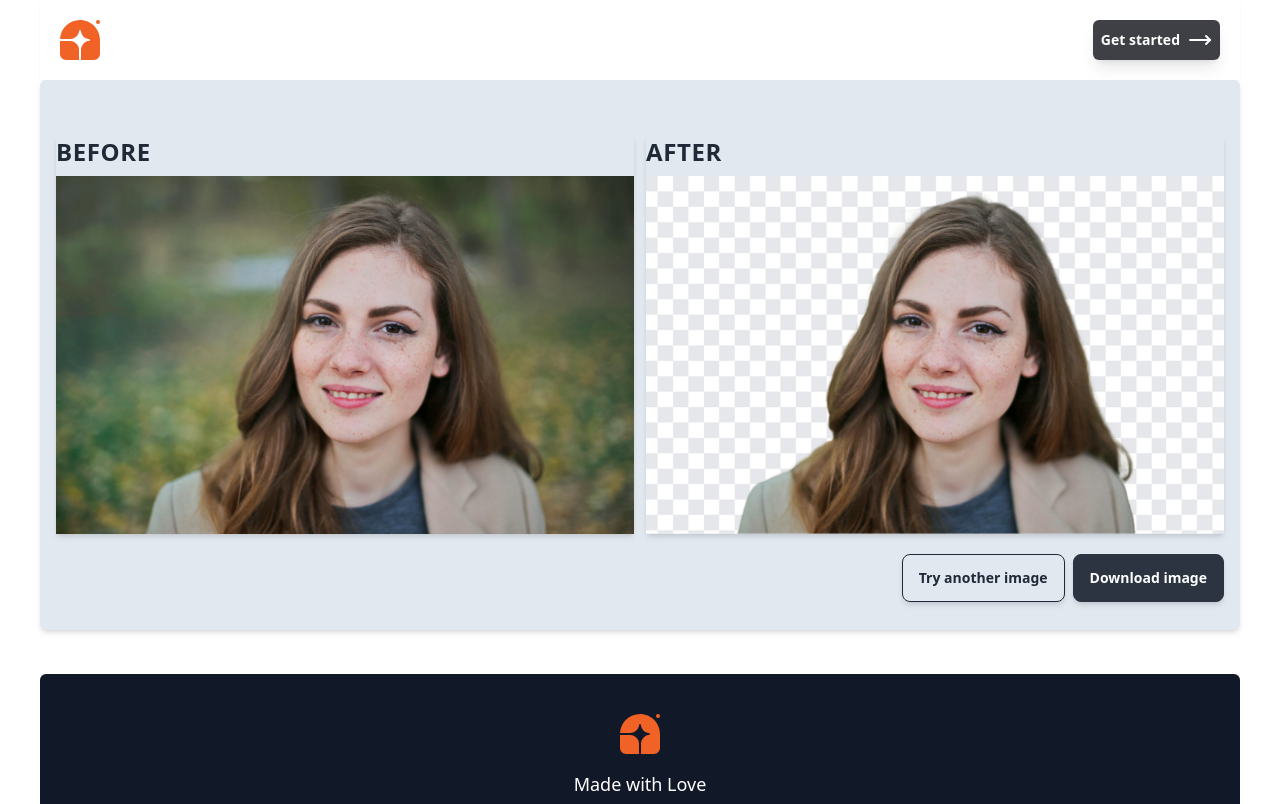
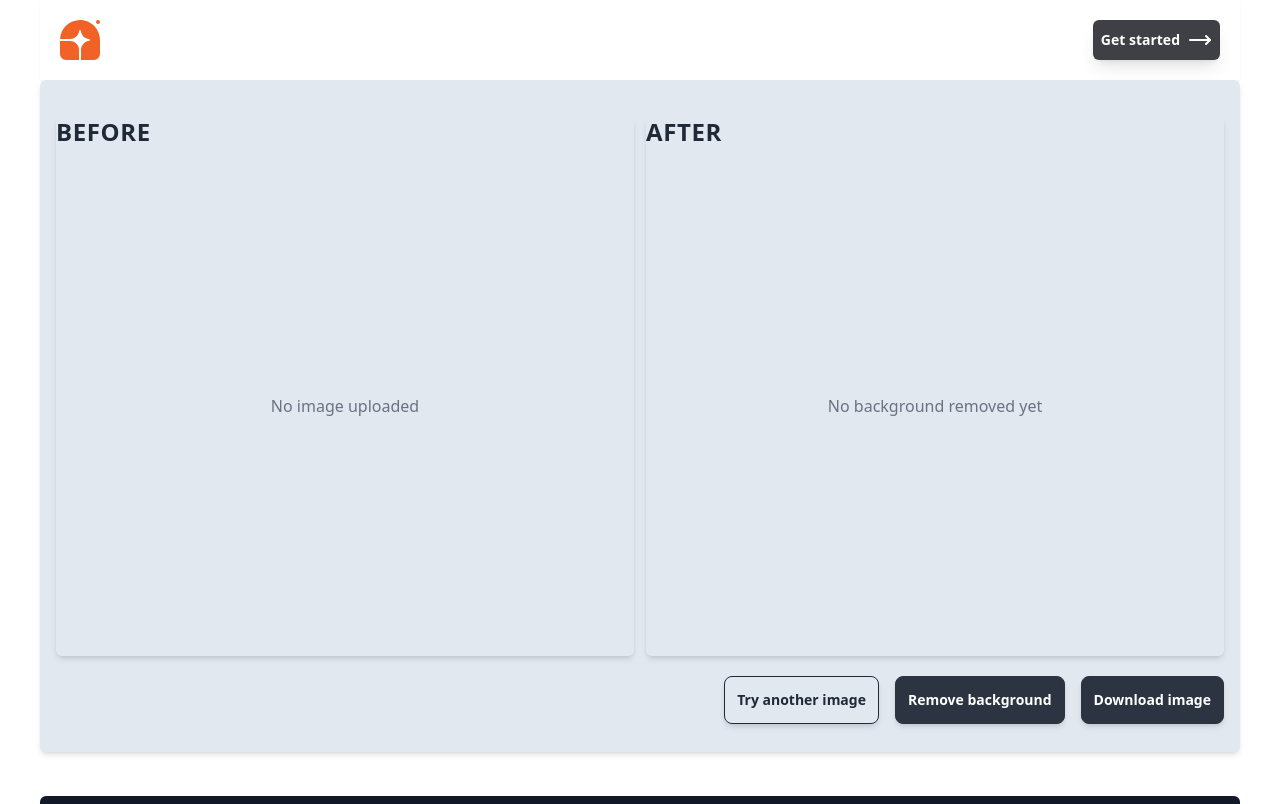
Before and after one commit to AbdelazizDoBronx/Bg_remover, a React (Vite) app: page /results in a window 1280 px wide. Shown: the top 804 px of the page. Built offline with nearby package versions, Linux system fonts and the light colour scheme; no server answers.

Commit message:
Results page completed

```diff
--- a/src/Components/Home/Hero.jsx
+++ b/src/Components/Home/Hero.jsx
@@ -14,7 +14,7 @@ const Hero = () => {
         <button className="relative inline-flex mx-auto bg-gradient-to-r from-purple-400 to-purple-600 text-white font-medium tracking-wide py-2 px-8 rounded-lg shadow-lg hover:shadow-xl focus:outline-none focus:ring-2 focus:ring-purple-400">
           <ArrowUpFromLine className='mr-2'/>
           Upload your image
-          <input className="opacity-0 absolute inset-0 cursor-pointer" type="file" />
+          <input className="opacity-0 absolute inset-0 cursor-pointer" accept='image/*' type="file" />
         </button>
       </div>
     </div>
--- a/src/Pages/Results.jsx
+++ b/src/Pages/Results.jsx
@@ -1,24 +1,132 @@
-import React from 'react'
+import React, { useState } from 'react';
 
 function Results() {
+  const [image, setImage] = useState(null); // State to hold the uploaded image
+  const [imagePreview, setImagePreview] = useState(null); // State to hold the image preview URL
+  const [processedImage, setProcessedImage] = useState(null); // State to hold the processed (background-removed) image
+  const [isLoading, setIsLoading] = useState(false); // State to handle loading state
+
+  // Function to handle image upload
+  const handleImageUpload = (e) => {
+    const file = e.target.files[0];
+    if (file && file.type.startsWith('image/')) {
+      setImage(file);
+      setImagePreview(URL.createObjectURL(file)); // Generate a temporary URL for the image preview
+    } else {
+      alert("Please upload a valid image file.");
+    }
+  };
+
+  // Function to handle background removal via an API (assuming removeBg API)
+  async function removeBg(blob) {
+    const formData = new FormData();
+    formData.append("size", "auto");
+    formData.append("image_file", blob);
+
+    try {
+      setIsLoading(true); // Start loading state
+      const response = await fetch('https://api.remove.bg/v1.0/removebg', {
+        method: 'POST',
+        body: formData,
+        headers: {
+          'X-Api-Key': import.meta.env.VITE_BG_REMOVER_KEY, // Ensure the environment variable is correctly set
+        },
+      });
+
+      if (response.ok) {
+        const result = await response.blob(); // Get the image blob
+        setProcessedImage(URL.createObjectURL(result)); // Set the processed image for the "After" preview
+      } else {
+        alert('Error removing background!');
+      }
+    } catch (error) {
+      console.error('Error:', error);
+      alert('Failed to remove background!');
+    } finally {
+      setIsLoading(false); // End loading state
+    }
+  }
+
+  // Trigger background removal once an image is uploaded
+  const handleImageSubmit = () => {
+    if (image) {
+      removeBg(image);
+    }
+  };
+
+  // Function to handle image download
+  const handleDownload = () => {
+    if (processedImage) {
+      const link = document.createElement('a');
+      link.href = processedImage; // Use the processed image for downloading
+      link.download = 'image_without_bg.png'; // Set the download file name
+      link.click();
+    } else {
+      alert('No processed image available for download!');
+    }
+  };
+
   return (
-    <div className='w-full flex flex-col min-h-[550px] p-4 bg-slate-200 shadow-md rounded-md'>
-      <div className="imgs flex gap-3 mt-10">
-        <div className="originalImg w-1/2 shadow-md">
-        <h2 className='mb-2 text-2xl font-semibold uppercase tracking-wide '>Before</h2>
-          <img src='image_w_bg.png' />
+    <div className='w-full flex flex-col min-h-[650px] p-4 bg-slate-200 shadow-md rounded-md'>
+      <div className="imgs flex gap-3 mt-5 mb-5">
+        <div className="originalImg w-1/2 shadow-md rounded-md">
+          <h2 className='mb-2 text-2xl font-semibold uppercase tracking-wide'>Before</h2>
+          {/* Display image preview or a default message */}
+          {imagePreview ? (
+            <img
+              src={imagePreview}
+              alt="Uploaded Preview"
+              className="w-full h-[500px] object-cover rounded-md"
+            />
+          ) : (
+            <div className="flex justify-center items-center h-[500px] text-gray-500">No image uploaded</div>
+          )}
         </div>
-        <div className="withoutBgImg w-1/2 shadow-md">
-        <h2 className='mb-2 text-2xl font-semibold uppercase tracking-wide '>After</h2>
-          <img src='image_wo_bg.png' />
+        <div className="withoutBgImg w-1/2 shadow-md rounded-md">
+          <h2 className='mb-2 text-2xl font-semibold uppercase tracking-wide'>After</h2>
+          {/* Display the processed image or static message */}
+          {isLoading ? (
+            <div className="flex justify-center items-center h-[500px]">
+              <span className="loader"></span> {/* You can implement a loading spinner here */}
+              <p className="text-gray-500">Processing...</p>
+            </div>
+          ) : processedImage ? (
+            <img
+              src={processedImage}
+              alt="Image without background"
+              className="w-full h-[500px] object-cover rounded-md"
+            />
+          ) : (
+            <div className="flex justify-center items-center h-[500px] text-gray-500">No background removed yet</div>
+          )}
         </div>
       </div>
-      <div className="actionsBtns flex gap-2 justify-end mt-auto my-3">
-        <button className='btn btn-outline shadow-md'>Try another image</button>
-        <button className='btn btn-neutral shadow-md hover:bg-neutral-800 duration-150 transition-all text-white'>Download image</button>
+
+      <div className="relative actionsBtns flex gap-4 justify-end mt-auto mb-3">
+        <button className='relative btn btn-outline shadow-md p-3'>
+          Try another image
+          <input
+            className="opacity-0 absolute inset-0 cursor-pointer"
+            onChange={handleImageUpload}
+            accept='image/*'
+            type="file"
+          />
+        </button>
+        <button
+          className='btn btn-neutral shadow-md hover:bg-neutral-800 duration-150 transition-all text-white p-3'
+          onClick={handleImageSubmit}
+        >
+          {isLoading ? "Removing background..." : "Remove background"}
+        </button>
+        <button
+          className='btn btn-neutral shadow-md hover:bg-neutral-800 duration-150 transition-all text-white p-3'
+          onClick={handleDownload}
+        >
+          Download image
+        </button>
       </div>
     </div>
-  )
+  );
 }
 
-export default Results
+export default Results;
```
